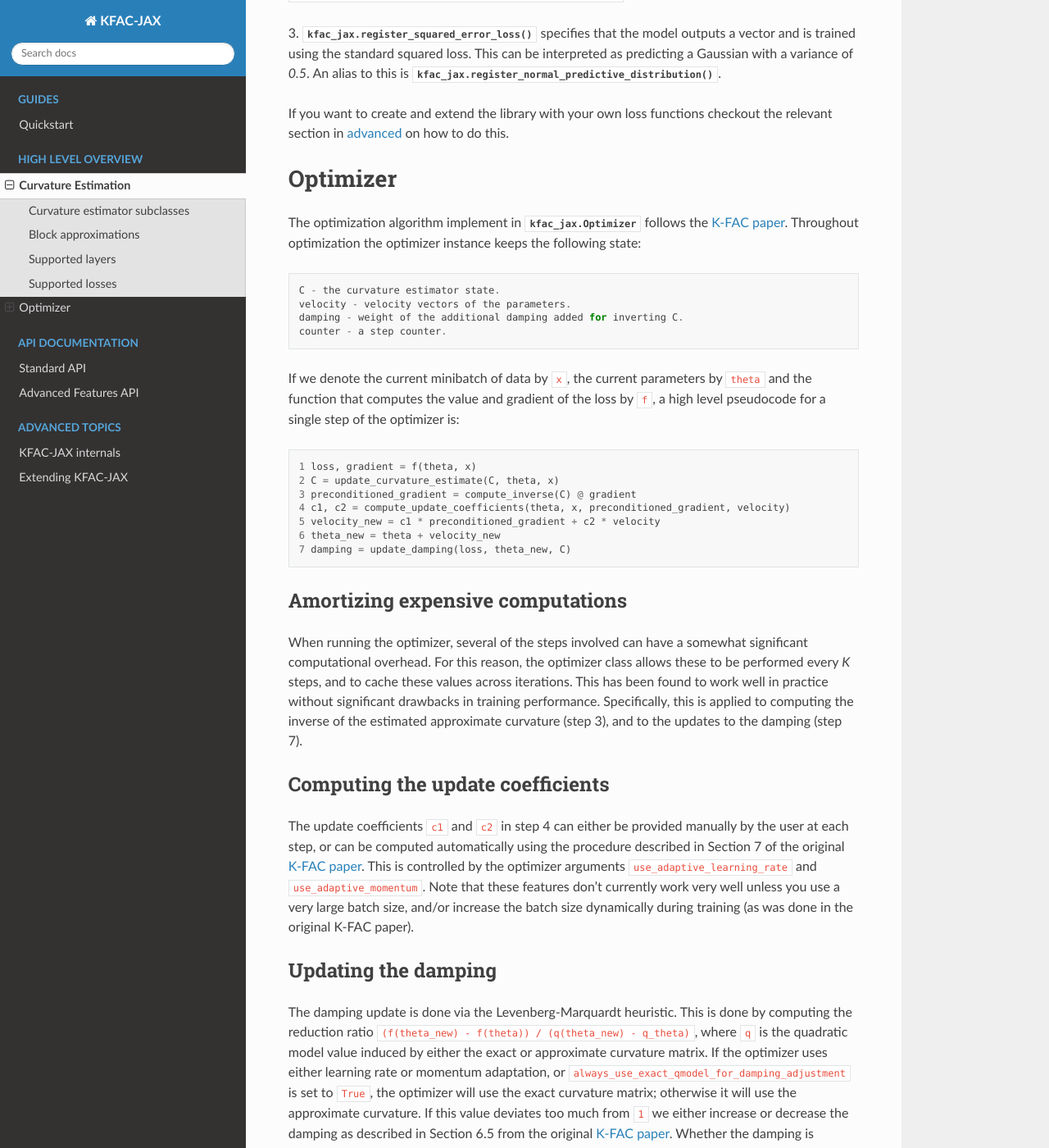
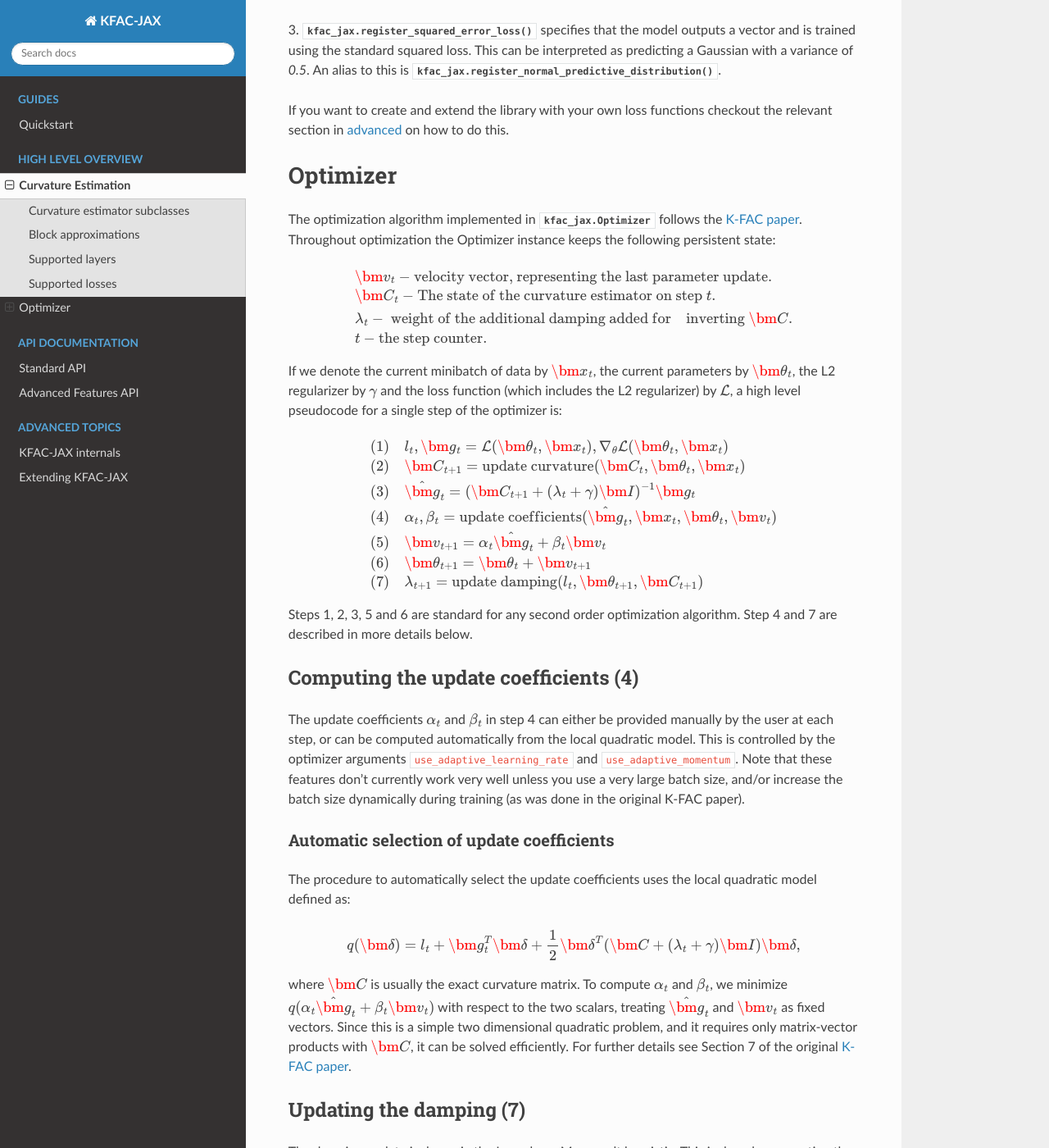
Before and after one commit to google-deepmind/kfac-jax, a Sphinx documentation site: the page built from docs/overview.rst, in a window 1280 px wide and 1400 px high, scrolled down 2075 px. Shown: the whole window at 82% size. Built offline with Sphinx 7.4.7 and the Read the Docs theme 2.0.0, drawn with Linux system fonts in a browser that asks for light colours; formulas are drawn with MathJax 3; some of the changed text lies outside the part shown.

Commit message:
* Made tests smaller with the hope they don't break CI anymore. * Updated documentation for state classes. * Updated RTD to use latex for some parts. * Updated with more detailed description of the optimizer.
PiperOrigin-RevId: 438791229

```diff
--- a/docs/conf.py
+++ b/docs/conf.py
@@ -110,7 +110,7 @@ exclude_patterns = ['_build', 'Thumbs.db', '.DS_Store']
 autodoc_default_options = {
     'member-order': 'bysource',
     'special-members': True,
-    'exclude-members': '__repr__, __str__, __weakref__',
+    'exclude-members': '__repr__, __str__, __weakref__, __eq__, __hash__'
 }
 
 # -- Options for HTML output -------------------------------------------------
--- a/docs/overview.rst
+++ b/docs/overview.rst
@@ -73,11 +73,12 @@ Supported layers
 Currently, the library only includes support for the three most common types of
 layers used in practice:
 
-1. Dense layers, corresponding to ``y = Wx + b``.
-2. 2D convolution layers, corresponding to ``y = W * x + b``.
-3. Scale and shift layers, corresponding to ``y = w . x + b``.
+1. Dense layers, corresponding to :math:`y = Wx + b`.
+2. 2D convolution layers, corresponding to :math:`y = W \star x + b`.
+3. Scale and shift layers, corresponding to :math:`y = w \odot x + b`.
 
-Here ``*`` corresponds to convolution and ``.`` to elementwise product.
+Here :math:`\star` corresponds to convolution and :math:`\odot` to elementwise
+product.
 Parameter reuse, such as in recurrent networks and attention layers, is
 not currently supported.
 
@@ -118,68 +119,111 @@ checkout the relevant section in :doc:`advanced<advanced>` on how to do this.
 Optimizer
 =========
 
-The optimization algorithm implement in :class:`kfac_jax.Optimizer` follows the
+The optimization algorithm implemented in :class:`kfac_jax.Optimizer` follows
+the `K-FAC paper <https://arxiv.org/abs/1503.05671>`_.
+Throughout optimization the Optimizer instance keeps the following persistent
+state:
+
+.. math::
+    \begin{aligned}
+        & \bm{v}_t - \text{velocity vector, representing the last parameter update.
+        } \\
+        & \bm{C}_t - \text{The state of the curvature estimator on step } t .\\
+        & \lambda_t - \text{ weight of the additional damping added for
+        inverting } \bm{C}. \\
+        & t - \text{the step counter.}
+    \end{aligned}
+
+
+If we denote the current minibatch of data by :math:`\bm{x}_t`, the current
+parameters by :math:`\bm{\theta}_t`, the L2 regularizer by :math:`\gamma` and the
+loss function (which includes the L2 regularizer) by :math:`\mathcal{L}`, a
+high level pseudocode for a single step of the optimizer is:
+
+.. math::
+    \begin{aligned}
+        &(1) \quad l_t, \bm{g}_t  = \mathcal{L}(\bm{\theta}_t, \bm{x}_t),
+        \nabla_\theta \mathcal{L}(\bm{\theta}_t, \bm{x}_t)
+        \\
+        &(2) \quad \bm{C}_{t+1} = \text{update curvature}(\bm{C}_t,
+        \bm{\theta}_t, \bm{x}_t) \\
+        &(3) \quad \hat{\bm{g}}_t = (\bm{C}_{t+1} + (\lambda_t + \gamma) \bm{I}
+        )^{-1} \bm{g}_t \\
+        &(4) \quad \alpha_t, \beta_t = \text{update coefficients}(
+        \hat{\bm{g}}_t, \bm{x}_t, \bm{\theta}_t, \bm{v}_t) \\
+        &(5) \quad \bm{v}_{t+1} = \alpha_t \hat{\bm{g}}_t + \beta_t \bm{v}_t \\
+        &(6) \quad \bm{\theta}_{t+1} = \bm{\theta}_t + \bm{v}_{t+1} \\
+        &(7) \quad \lambda_{t+1} = \text{update damping}(l_t, \bm{\theta}_{t+1},
+        \bm{C}_{t+1})
+    \end{aligned}
+
+Steps 1, 2, 3, 5 and 6 are standard for any second order optimization algorithm.
+Step 4 and 7 are described in more details below.
+
+
+Computing the update coefficients (4)
+-------------------------------------
+
+The update coefficients :math:`\alpha_t` and :math:`\beta_t` in step 4 can
+either be provided manually by the user at each step, or can be computed
+automatically from the local quadratic model.
+This is controlled by the optimizer arguments ``use_adaptive_learning_rate``
+and ``use_adaptive_momentum``.
+Note that these features don't currently work very well unless you use a very
+large batch size, and/or increase the batch size dynamically during training
+(as was done in the original K-FAC paper).
+
+Automatic selection of update coefficients
+~~~~~~~~~~~~~~~~~~~~~~~~~~~~~~~~~~~~~~~~~~
+
+The procedure to automatically select the update coefficients uses the local
+quadratic model defined as:
+
+.. math::
+    q(\bm{\delta}) = l_t + \bm{g}_t^T \bm{\delta} + \frac{1}{2} \bm{\delta}^T
+    (\bm{C} + (\lambda_t + \gamma) \bm{I}) \bm{\delta},
+
+where :math:`\bm{C}` is usually the exact curvature matrix.
+To compute :math:`\alpha_t` and :math:`\beta_t`, we minimize
+:math:`q(\alpha_t \hat{\bm{g}}_t + \beta_t \bm{v}_t)` with respect to the two
+scalars, treating :math:`\hat{\bm{g}}_t` and :math:`\bm{v}_t` as fixed vectors.
+Since this is a simple two dimensional quadratic problem, and it requires only
+matrix-vector products with :math:`\bm{C}`, it can be solved efficiently.
+For further details see Section 7 of the original
 `K-FAC paper <https://arxiv.org/abs/1503.05671>`_.
-Throughout optimization the optimizer instance keeps the following state::
 
-    C - the curvature estimator state.
-    velocity - velocity vectors of the parameters.
-    damping - weight of the additional damping added for inverting C.
-    counter - a step counter.
 
-If we denote the current minibatch of data by ``x``, the current parameters by
-``theta`` and  the function that computes the value and gradient of the loss
-by ``f``, a high level pseudocode for a single step of the optimizer
-is::
+Updating the damping (7)
+------------------------
 
-    1 loss, gradient = f(theta, x)
-    2 C = update_curvature_estimate(C, theta, x)
-    3 preconditioned_gradient = compute_inverse(C) @ gradient
-    4 c1, c2 = compute_update_coefficients(theta, x, preconditioned_gradient, velocity)
-    5 velocity_new = c1 * preconditioned_gradient + c2 * velocity
-    6 theta_new = theta + velocity_new
-    7 damping = update_damping(loss, theta_new, C)
+The damping update is done via the Levenberg-Marquardt heuristic.
+This is done by computing the reduction ratio:
+
+.. math::
+    \rho = \frac{\mathcal{L}(\bm{\theta}_{t+1}) - \mathcal{L}(\bm{\theta}_{t})}
+    {q(\bm{v}_{t+1}) - q(\bm{0})}
+
+where :math:`q` is the quadratic model value induced by either the exact or
+approximate curvature matrix.
+If the optimizer uses either learning rate or momentum adaptation, or
+``always_use_exact_qmodel_for_damping_adjustment`` is set to ``True``, the
+optimizer will use the exact curvature matrix; otherwise it will use the
+approximate curvature.
+If the value of :math:`\rho` deviates too much from 1 we either increase or
+decrease the damping :math:`\lambda` as described in Section 6.5 of the original
+`K-FAC paper <https://arxiv.org/abs/1503.05671>`_.
+Whether the damping is adapted, or provided by the user at each single step, is
+controlled by the optimizer argument ``use_adaptive_damping``.
 
 
 Amortizing expensive computations
 ---------------------------------
 
 When running the optimizer, several of the steps involved can have
-a somewhat significant computational overhead.
+a noticeable computational overhead.
 For this reason, the optimizer class allows these to be performed every `K`
-steps, and to cache these values across iterations.
+steps, and to cache the values across iterations.
 This has been found to work well in practice without significant drawbacks in
 training performance.
-Specifically, this is applied to computing the inverse of the estimated
-approximate curvature (step 3), and to the updates to the damping (step 7).
-
-Computing the update coefficients
----------------------------------
-
-The update coefficients ``c1`` and ``c2`` in step 4 can either be provided
-manually by the user at each step, or can be computed automatically using the
-procedure described in Section 7 of the original
-`K-FAC paper <https://arxiv.org/abs/1503.05671>`_.
-This is controlled by the optimizer arguments ``use_adaptive_learning_rate``
-and ``use_adaptive_momentum``.
-Note that these features don't currently work very well unless you use a very
-large batch size, and/or increase the batch size dynamically during training
-(as was done in the original K-FAC paper).
-
-Updating the damping
---------------------
-
-The damping update is done via the Levenberg-Marquardt heuristic.
-This is done by computing the reduction ratio
-``(f(theta_new) - f(theta)) / (q(theta_new) - q_theta)``, where ``q`` is the
-quadratic model value induced by either the exact or approximate curvature
-matrix.
-If the optimizer uses either learning rate or momentum adaptation, or
-``always_use_exact_qmodel_for_damping_adjustment`` is set to ``True``, the
-optimizer will use the exact curvature matrix; otherwise it will use the
-approximate curvature.
-If this value deviates too much from ``1`` we either increase or decrease the
-damping as described in Section 6.5 from the original
-`K-FAC paper <https://arxiv.org/abs/1503.05671>`_.
-Whether the damping is adapted, or provided by the user at each single step, is
-controlled by the optimizer argument ``use_adaptive_damping``.
+This is applied to computing the inverse of the estimated approximate curvature
+(step 3), and to the updates of the damping (step 7).
```
Also changed, not shown: README.md (+4 -4 lines), 4 other files.
